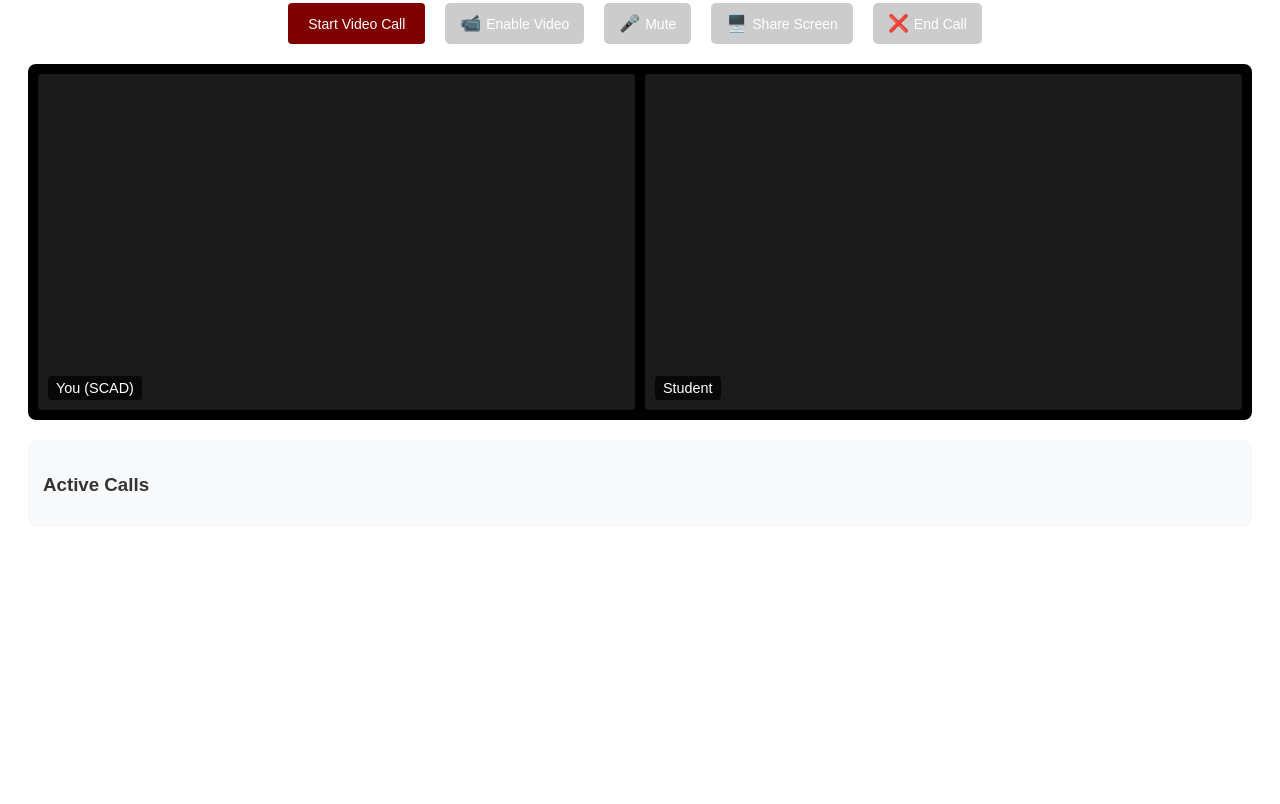
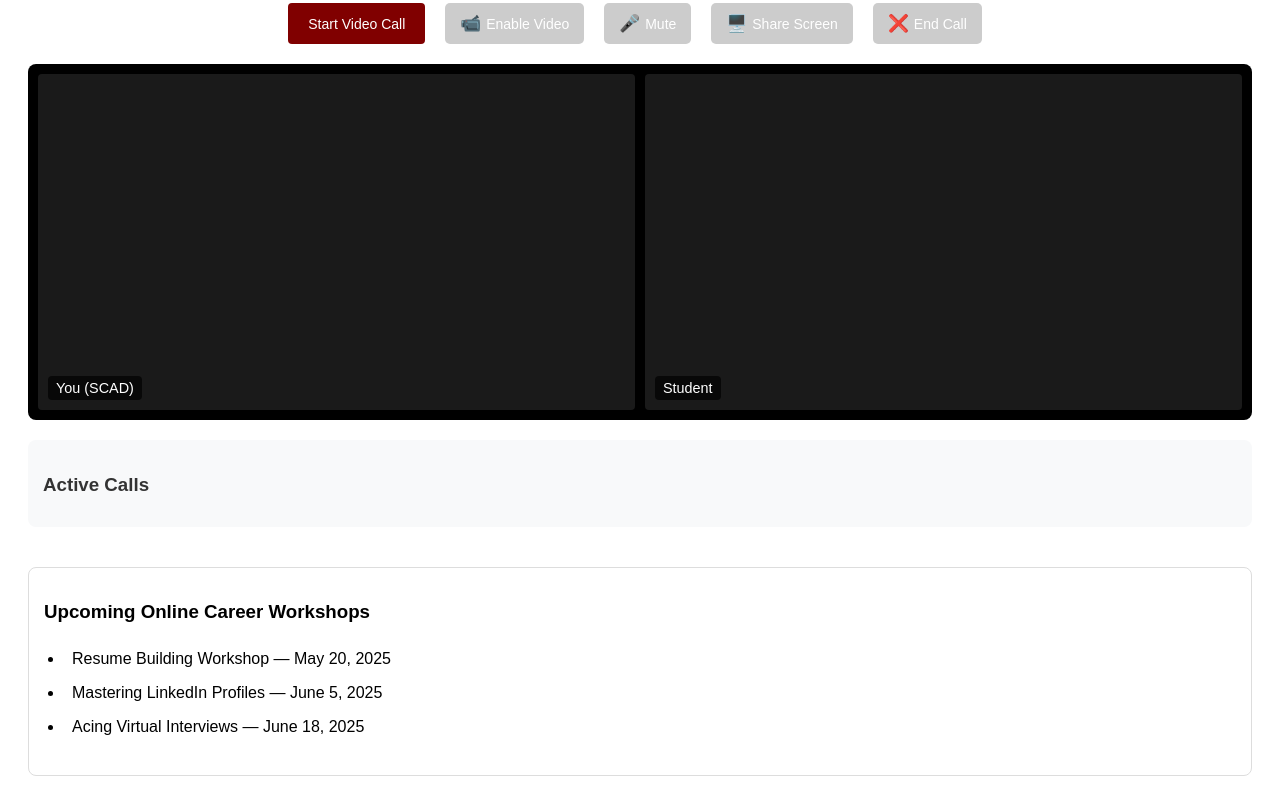
Before and after one commit to enjy46/GUC-Internship-System, a plain HTML site: page GUC_Internship_System/GUC_Internship_System/scad_dashboard.html in a window 1280 px wide. Shown: the part 2561-3365 px from the top of the page. Before the commit the page ends 3116 px from the top, so only its background shows below. Drawn offline with nearby package versions, Linux system fonts and the light colour scheme.

Commit message:
req 84 for scad dashboard and edited student pro

```diff
--- a/GUC_Internship_System/GUC_Internship_System/scad_dashboard.html
+++ b/GUC_Internship_System/GUC_Internship_System/scad_dashboard.html
@@ -571,5 +571,17 @@
     <ul id="activeCallsList"></ul>
   </div>
 </section>
+<!-- AVAILABLE WORKSHOPS (view only) -->
+
+<section style="margin-top: 40px; padding: 15px; border: 1px solid #ddd; border-radius: 8px;">
+  <h3>Upcoming Online Career Workshops</h3>
+
+  <ul id="workshopsList" style="list-style-type: disc; padding-left: 20px;">
+    <li style="color: #000; pointer-events: none;">Resume Building Workshop — May 20, 2025</li>
+    <li style="color: #000; pointer-events: none;">Mastering LinkedIn Profiles — June 5, 2025</li>
+    <li style="color: #000; pointer-events: none;">Acing Virtual Interviews — June 18, 2025</li>
+  </ul>
+</section>
+
 
 </html>
```
Also changed, not shown: GUC_Internship_System/GUC_Internship_System/student_pro.html (+0 -1 lines).
